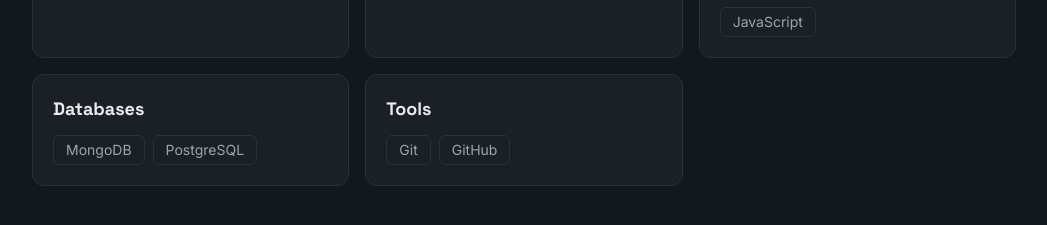
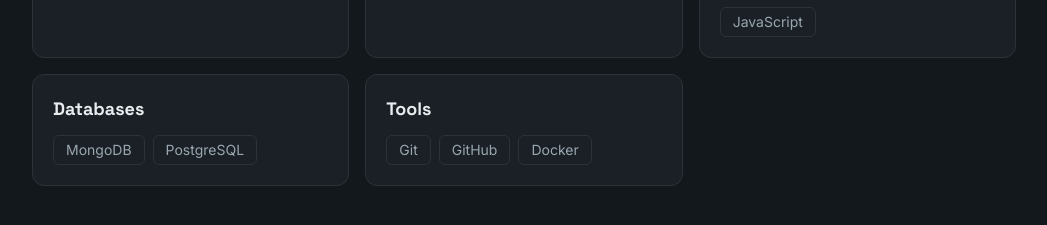
Before and after one commit to teba-coder/Portfolio, a React (Vite) app: page / in a window 1280 px wide. Shown: the part 1580-1805 px from the top of the page, without its empty margins (116-1163 px from the left). Built offline with nearby package versions, Linux system fonts and the light colour scheme; no server answers.

Commit message:
Skill Update Tools

```diff
--- a/src/data/portfolio.js
+++ b/src/data/portfolio.js
@@ -22,7 +22,7 @@ export const skills = {
   Backend: ['Node.js', ' Express.js','NestJS'],
   Languages: ['Java', 'Python','TypeScript','JavaScript'],
   Databases: ['MongoDB','PostgreSQL'],
-  Tools: ['Git', 'GitHub'],
+  Tools: ['Git', 'GitHub','Docker'],
 }
 export const projects = [{
   name: 'E-Immunization Platform',
```
